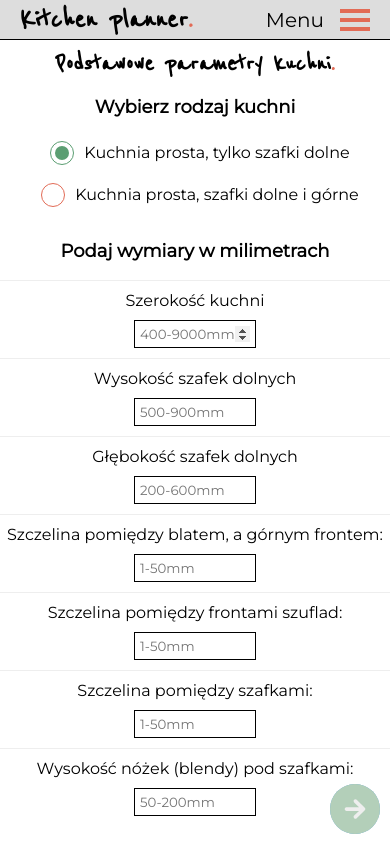
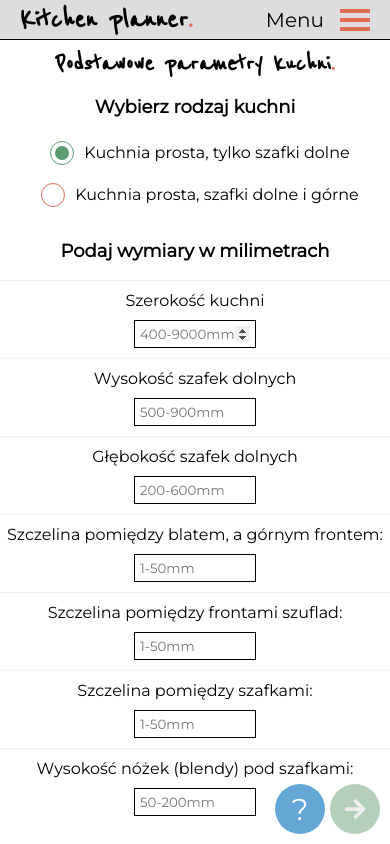
Before and after one commit to Bruinen90/kitchen-planner, a React (Create React App) app: page /projekt/parametry-kuchni in a window 390 px wide. Built offline with nearby package versions, Linux system fonts and the light colour scheme.

Commit message:
Added set-defaults button to mobile kitchen-params site with confirm/decline buttons

```diff
--- a/src/components/UI/MenuBar/MenuBar.js
+++ b/src/components/UI/MenuBar/MenuBar.js
@@ -16,12 +16,12 @@ const MenuBar = (props) => {
                     editInProgress = {props.editInProgress}
                 />
                 </div>
-                <div class="mobileMenuToggler" onClick={props.clickMenu}>
+                <div className="mobileMenuToggler" onClick={props.clickMenu}>
                     Menu
-                    <div class={props.showMobileMenu ? "change hamburgerIcon" : "hamburgerIcon"}>
-                        <div class="bar1"></div>
-                        <div class="bar2"></div>
-                        <div class="bar3"></div>
+                    <div className={props.showMobileMenu ? "change hamburgerIcon" : "hamburgerIcon"}>
+                        <div className="bar1"></div>
+                        <div className="bar2"></div>
+                        <div className="bar3"></div>
                     </div>
                 </div>
             </div>
--- a/src/components/UI/SaveAndContinueButton/SaveAndContinueButton.css
+++ b/src/components/UI/SaveAndContinueButton/SaveAndContinueButton.css
@@ -1,4 +1,4 @@
-.saveAndContinueLink, .setDefaultValuesButton, .goBackButton {
+.saveAndContinueLink, .goBackButton {
     font-size: 20px;
     margin: 10px;
     margin-left: auto;
@@ -13,21 +13,13 @@
     box-shadow: 5px 5px 8px #ccc;
 }
 
-.setDefaultValuesButton {
-    font-size: 17px;
-    background-color: var(--blue-color);
-    border: 0px;
-    cursor: pointer;
-    animation: none;
-}
-
 .blocked {
     cursor: pointer;
     opacity: .5;
 }
 
 @media (max-width: 950px) {
-    .setDefaultValuesButton, .saveAndContinueLink, .goBackButton {
+    .saveAndContinueLink, .goBackButton {
         position: fixed;
         bottom: 10px;
         right: 10px;
@@ -39,6 +31,10 @@
         box-shadow: none;
         box-sizing: border-box;
         font-size: 30px;
+    }
+
+    .setDefaultValuesButton {
+        right: 65px;
     }
 
     .saveAndContinueLink {
--- a/src/containers/ParametryKuchni/ParametryKuchni.css
+++ b/src/containers/ParametryKuchni/ParametryKuchni.css
@@ -37,6 +37,24 @@
     flex-direction: column;
     align-items: center;
     justify-content: center;
+}
+
+.setDefaultValuesButton, .setDefaultValuesMessage {
+    margin: 10px;
+    margin-left: auto;
+    margin-right: auto;
+    display: flex;
+    align-items: center;
+    justify-content: center;
+    color: white;
+    width: 250px;
+    height: 50px;
+    box-shadow: 5px 5px 8px #ccc;
+    font-size: 17px;
+    background-color: var(--blue-color);
+    border: 0px;
+    cursor: pointer;
+    animation: none;
 }
 
 @media (max-width: 950px) {
@@ -79,4 +97,55 @@
         display: none;
     }
 
+    .setDefaultValuesButton, .setDefaultValuesMessage {
+        outline: none;
+        position: fixed;
+        bottom: 10px;
+        right: 65px;
+        border-radius: 25px;
+        height: 50px;
+        width: 50px;
+        margin: 0;
+        padding: 0;
+        box-shadow: none;
+        box-sizing: border-box;
+        font-size: 30px;
+        transition: all .3s;
+    }
+
+    .setDefaultValuesMessage {
+        width: 200px;
+        border-radius: 25px;
+        font-size: 16px;
+        transition: all .3s;
+        right: 130px;
+    }
+
+    .confirmButton, .rejectButton {
+        border-radius: 25px;
+        color: white;
+        font-size: 30px;
+        position: fixed;
+        bottom: 10px;
+        width: 50px;
+        height: 50px;
+        display: flex;
+        justify-content: center;
+        align-items: center;
+        border: 0;
+        outline: none;
+    }
+
+    .confirmButton {
+        background-color: var(--green-color);
+        right: 70px;
+
+    }
+
+    .rejectButton {
+        background-color: var(--red-color);
+        right: 10px;
+        z-index: 100;
+    }
+
 }
--- a/src/containers/ParametryKuchni/ParametryKuchni.js
+++ b/src/containers/ParametryKuchni/ParametryKuchni.js
@@ -94,9 +94,6 @@ class ParametryKuchni extends Component {
           )
       }
 
-
-
-
       const formInputs = formInputsArray.map(input => {
           return (
               <div className="wrapper" key={input.type}>
@@ -175,7 +172,7 @@ class ParametryKuchni extends Component {
                         checked={this.props.kitchenType === "prostaJedenRzad"}
                         value="prostaJedenRzad"
                     />
-                    <span class="slider radio"></span>
+                    <span className="slider radio"></span>
                 </div>
                 Kuchnia prosta, tylko szafki dolne
             </label>
@@ -188,7 +185,7 @@ class ParametryKuchni extends Component {
                     checked={this.props.kitchenType === "prostaGoraDol"}
                     value="prostaGoraDol"
                 />
-                <span class="slider radio"></span>
+                <span className="slider radio"></span>
             </div>
             Kuchnia prosta, szafki dolne i górne
             </label>
@@ -202,12 +199,35 @@ class ParametryKuchni extends Component {
                 <img src={visualizationImage} className="visualizationImage" alt="Podaj wymiar zaznaczony strzałką"/>
             </div>
         </div>
+        {window.innerWidth>950 ?
         <input
             type="button"
             className="setDefaultValuesButton"
             value="Ustaw sugerowane wartości"
             onClick={this.props.onClickSetDefaults}
+        /> :
+        <input
+            type="button"
+            className={this.props.defaultsButtonText==="?" ? "setDefaultValuesButton" : "setDefaultValuesMessage"}
+            value={this.props.defaultsButtonText}
+            onClick={this.props.onClickDefaults}
         />
+        }
+
+        {window.innerWidth>950 || this.props.defaultsButtonText==="?" ? null :
+        <div>
+        <button
+            className="confirmButton"
+            onClick={this.props.onClickSetDefaults}
+        ><ion-icon name="checkmark"></ion-icon>
+        </button>
+        <button
+            className="rejectButton"
+            onClick={this.props.onClickDefaults}
+        ><ion-icon name="close"></ion-icon>
+        </button>
+        </div>
+        }
         <SaveAndContinueButton
         href='/projekt/kreator-szafki'
         active={this.props.validForm}
@@ -236,6 +256,7 @@ const mapStateToProps = state => {
         showErrors: state.showErrors,
         validForm: state.validForm,
         kitchenType: state.kitchenType,
+        defaultsButtonText: state.defaultsButtonText,
     };
 };
 
@@ -254,6 +275,7 @@ const mapDispatchToProps = dispatch => {
         onClickShowErrors: (ifShow)=> dispatch({type: actionTypes.SHOW_ERRORS, ifShow: ifShow}),
         onClickSetDefaults: ()=> dispatch({type: actionTypes.SET_DEFAULTS_PARAMS}),
         onChangeKitchenType: (event)=> dispatch({type: actionTypes.CHANGE_KITCHEN_TYPE, event: event}),
+        onClickDefaults: (event)=> dispatch({type: actionTypes.CLICK_DEFAULTS, event:event})
     };
 };
 
--- a/src/store/actions/actionTypes.js
+++ b/src/store/actions/actionTypes.js
@@ -30,3 +30,4 @@ export const TOGGLE_DEVICE='TOGGLE_DEVICE';
 export const CHANGE_KITCHEN_TYPE='CHANGE_KITCHEN_TYPE';
 export const CLICK_MENU='CLICK_MENU';
 export const HIDE_MENU='HIDE_MENU';
+export const CLICK_DEFAULTS='CLICK_DEFAULTS';
--- a/src/store/reducers/reducer.js
+++ b/src/store/reducers/reducer.js
@@ -62,6 +62,7 @@ const initialState = {
     showHighDrawersDetails: false,
 
     showMobileMenu: false,
+    defaultsButtonText: "?",
 }
 
 const reducer = (state = initialState, action) => {
@@ -147,6 +148,13 @@ const reducer = (state = initialState, action) => {
     }
 
     switch (action.type) {
+        case(actionTypes.CLICK_DEFAULTS):
+            let defaultsButtonText = action.event.target.value;
+            defaultsButtonText === "?" ?  defaultsButtonText = "Domyślne parametry?" : defaultsButtonText = "?"
+            return {
+                ...state,
+                defaultsButtonText: defaultsButtonText,
+            }
         case(actionTypes.CHANGE_KITCHEN_TYPE):
             let formValidation = state.validForm;
             if(!action.event.target.value.includes("edenRzad") && !state.validParams.upperCabinetHeight) {
@@ -939,6 +947,7 @@ const reducer = (state = initialState, action) => {
                     legsHeight: true,
                 },
                 validForm: currentKitchenWidthValidity,
+                defaultsButtonText: "?",
             }
 
         case(actionTypes.TOGGLE_DRAWERS_DETAILS):
```
